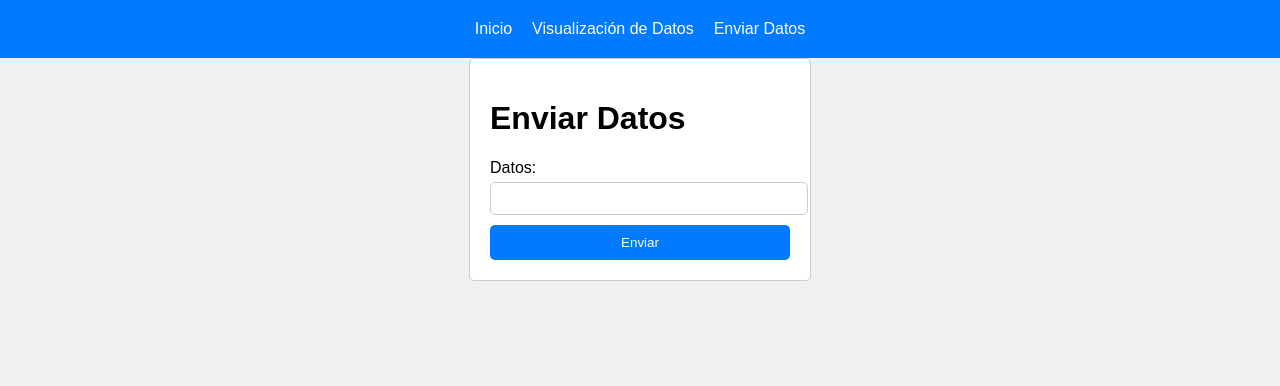
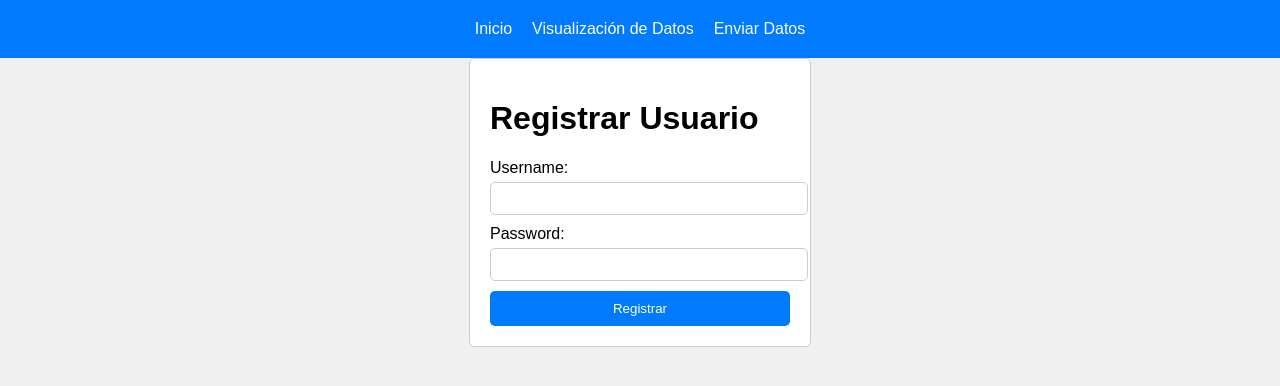
Before and after one commit to etec-integration-project/etec-pi-2024-frontend-Lautiibarreras, a React (Create React App) app: page /data-form in a window 1280 px wide. Shown: the top 386 px of the page. Built offline with nearby package versions, Linux system fonts and the light colour scheme.

Commit message:
intento de conectar con el back

```diff
--- a/src/components/DataForm.js
+++ b/src/components/DataForm.js
@@ -3,41 +3,55 @@ import axios from 'axios';
 import '../styles/DataForm.css';
 
 const DataForm = () => {
-  const [data, setData] = useState('');
+  const [username, setUsername] = useState('');
+  const [password, setPassword] = useState('');
 
   const handleSubmit = async (event) => {
     event.preventDefault();
 
     try {
-      const response = await axios.post('http://localhost:3000/data', { // Asegúrate de que la URL esté correcta
-        data: data
+      console.log('Enviando datos:', { username, password }); // Log para depuración
+
+      const response = await axios.post('http://localhost:3000/api/registrar', {
+        username,
+        password
       });
-      if (response.status === 200) {
-        setData(''); // Reset the input field
-        alert('Datos enviados correctamente');
+
+      if (response.status === 201) {
+        setUsername(''); // Reset the input fields
+        setPassword('');
+        alert('Usuario registrado con éxito');
       } else {
         console.error('Error submitting data:', response.statusText);
         alert('Error al enviar los datos');
       }
     } catch (error) {
-      console.error('Error submitting data:', error);
+      console.error('Error submitting data:', error.response ? error.response.data : error.message); // Log de error detallado
       alert('Error al enviar los datos');
     }
   };
 
   return (
     <div className="data-form">
-      <h1>Enviar Datos</h1>
+      <h1>Registrar Usuario</h1>
       <form onSubmit={handleSubmit}>
-        <label htmlFor="data-input">Datos:</label>
+        <label htmlFor="username-input">Username:</label>
         <input
           type="text"
-          id="data-input"
-          value={data}
-          onChange={(e) => setData(e.target.value)}
+          id="username-input"
+          value={username}
+          onChange={(e) => setUsername(e.target.value)}
           required
         />
-        <button type="submit">Enviar</button>
+        <label htmlFor="password-input">Password:</label>
+        <input
+          type="password"
+          id="password-input"
+          value={password}
+          onChange={(e) => setPassword(e.target.value)}
+          required
+        />
+        <button type="submit">Registrar</button>
       </form>
     </div>
   );
--- a/src/index.js
+++ b/src/index.js
@@ -1,6 +1,8 @@
 import React from 'react';
-import ReactDOM from 'react-dom';
+import { createRoot } from 'react-dom/client'; // Importa createRoot
 import App from './App';
 import './index.css';
 
-ReactDOM.render(<App />, document.getElementById('root'));
+const container = document.getElementById('root');
+const root = createRoot(container); // Crea el root con createRoot
+root.render(<App />); // Renderiza la aplicación
```
